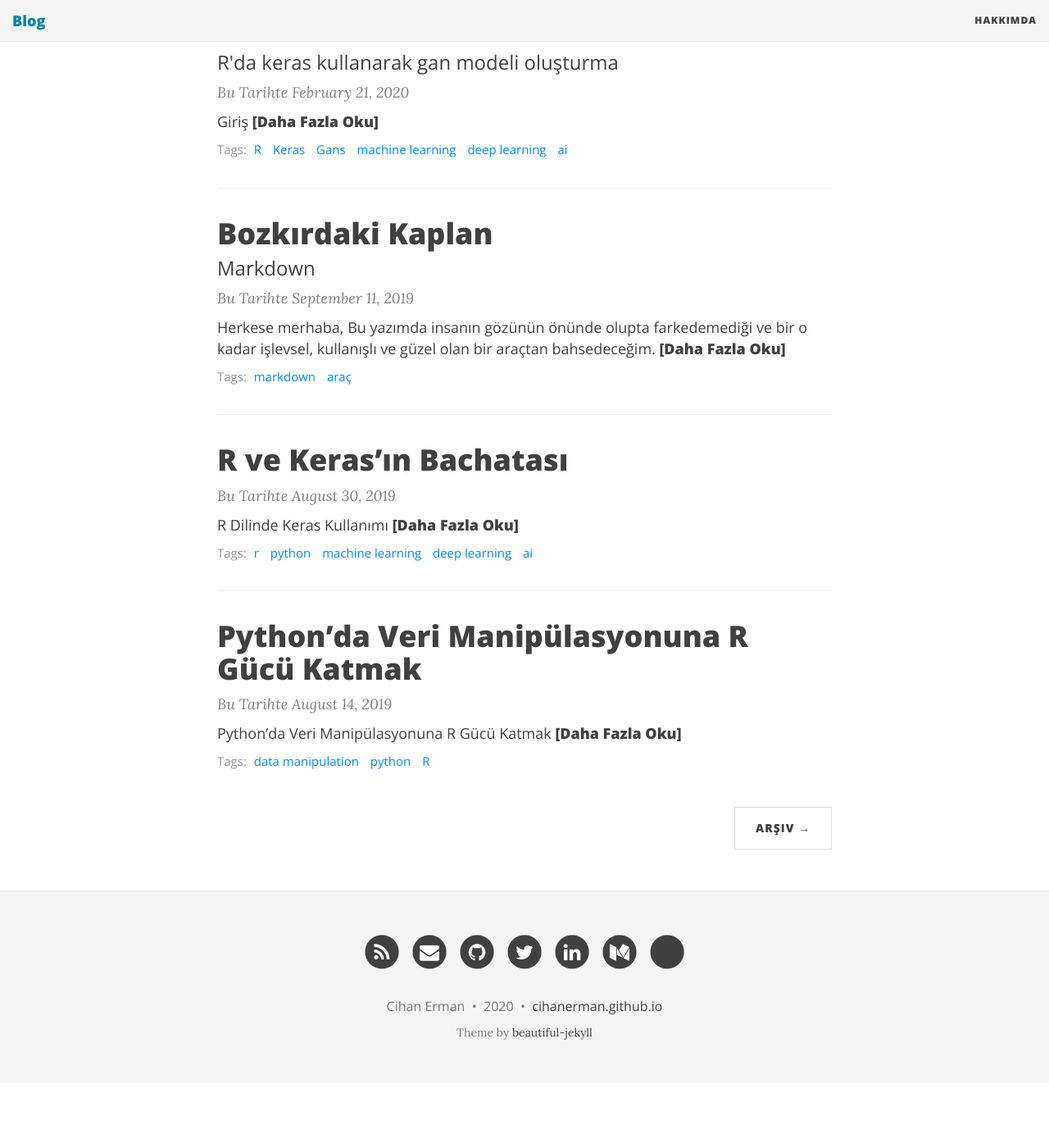
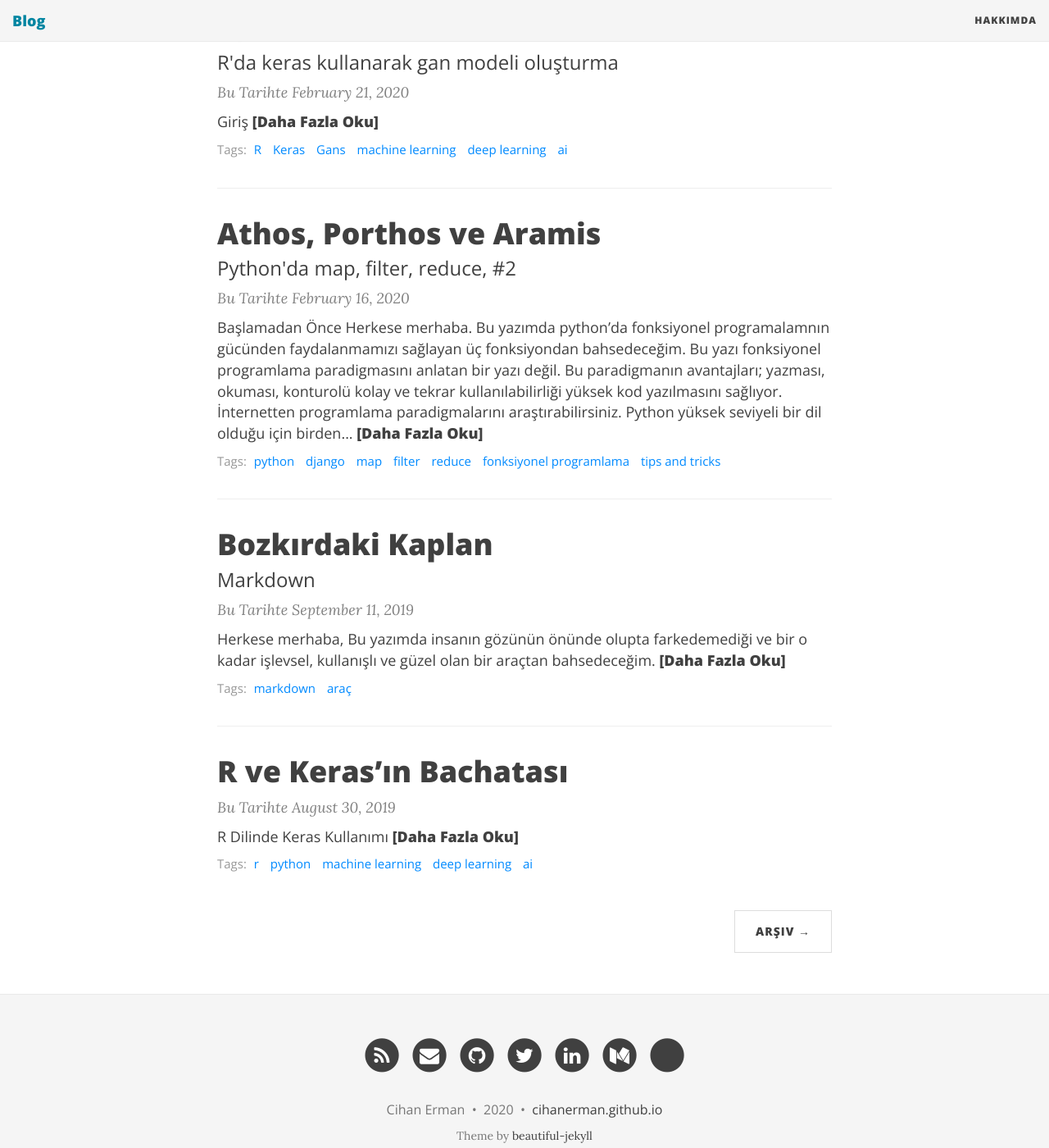
Before and after one commit to cihanerman/cihanerman.github.io, a Jekyll site: the page built from index.html, in a window 1280 px wide and 1400 px high, scrolled down 614 px. Shown: the whole window at 82% size. Built offline with Jekyll 4.4.1, drawn with Linux system fonts in a browser that asks for light colours; nearby versions of some CDN libraries; the list of posts is cut into pages by our own code; before the commit the page ends 1934 px from its top, so only the background shows below that; some of the changed lines change nothing that is shown.

Commit message:
map,reduce, filter

````diff
--- a/_posts/2020-01-26-django-genator-iterator.md
+++ b/_posts/2020-01-26-django-genator-iterator.md
@@ -3,7 +3,7 @@ title: "Büyük oyunu gör. Django'da yaratıcılar ve yineleyiciler."
 subtitle: "Django tips and tricks, #1"
 author: "Cihan Erman"
 tags: [python, django, generators, iterators, tips and tricks]
-date: '26 Ocak 2019'
+date: '26 Ocak 2020'
 layout: post
 ---
 
--- /dev/null
+++ b/_posts/2020-02-16-map-filter-reduce.md
@@ -0,0 +1,82 @@
+---
+title: "Athos, Porthos ve Aramis"
+subtitle: "Python'da map, filter, reduce, #2"
+author: "Cihan Erman"
+tags: [python, django, map, filter, reduce, fonksiyonel programlama, tips and tricks]
+date: '16 Şubat 2020'
+layout: post
+---
+
+## Başlamadan Önce
+Herkese merhaba. Bu yazımda python'da fonksiyonel programalamnın gücünden faydalanmamızı sağlayan üç fonksiyondan bahsedeceğim.
+Bu yazı fonksiyonel programlama paradigmasını anlatan bir yazı değil. Bu paradigmanın avantajları; yazması, okuması, konturolü kolay ve tekrar kullanılabilirliği yüksek kod yazılmasını sağlıyor. İnternetten programlama paradigmalarını araştırabilirsiniz. Python yüksek seviyeli bir dil olduğu için birden fazla programlama paradigmanı destekliyor. Python gerçekten çok iyi bir araç. [Burada](https://book.pythontips.com/en/latest/map_filter.html) birazdan anlatacağım üç fonksiyonla ilgili daha fazla bilgi edinebilirsiniz.
+
+Programlamada döngüler kullanırız( hadi ya! ). Ama döngü gibi, if gibi yapılar programı yavaşlatır. Mecbursak elbette bu yapıları kullanacağız. Ama ya o kadar mecbur değilsek. Hadi Harzırsak başlayalım.
+
+### Hein Map !
+`map` fonksiyonu pythondaki yüksek seviyeli fonksiyonlardan biri, paremetre olarak başka fonksiyonları alabiliyor. Python'da yerleşik geliyor ve iyi optimize edilmiş bir fonksiyon olduğu için çok hızlı çalışıyor. Bir liste yada itere edilebilen bir veri yapısına sahip olduğumuzu düşünelim.( Bir dünya hayal edin herkes mutlu, herkes şen ) Elimizdeki bu yapının her bir elamanına bir işlem uygulamak istiyoruz. Bu durumda ne yaparız? Cevap; Döngü dönmeyiz. Biliyorum programlamaya başlarken insanlara böyle öğretiyorlar, bana da böyle öğretmişlerdi. Böyle öğretmek muhtemelen daha mantıklıdır. Ama aydınlığa ulaşmak istiyorsanız, çok çalışmalı, mücadele etmeli ve daha fazla öğrenmelisiniz. En azından ben öyle yapıyorum. Evet konumuza dönecek olurak, mümkün olduğunca döngü kullanmıyoruz. Python'da bunu bizze sağlayan fonksiyonlardan birde `map`. Kulanımı basit;
+```python
+items = [1, 2, 3, 4, 5]
+squared = list(map(lambda x: x**2, items))
+```
+`map`fonksiyonu ilk parametre olarak bir fonksiyon alıyor ki bu fonksiyon herbir elemana yapmak istediğiniz işlemi yapıyor, ikinci parametre olarakda itere olabilen veri yapsını ve fonksiyonu veri yapısına uyguluyor. Tabi bunu işlemi çok hızlı, temiz bir yapıyla yapıyor. Yazması kolay, anlaması kolay ve performanslı. Karmaşık yapılarıda destekliyor.
+
+```python
+def multiply(x):
+    return (x*x)
+def add(x):
+    return (x+x)
+
+funcs = [multiply, add]
+for i in range(5):
+    value = list(map(lambda x: x(i), funcs))
+    print(value)
+
+# Output:
+# [0, 0]
+# [1, 2]
+# [4, 4]
+# [9, 6]
+# [16, 8]
+```
+
+### Filter: Sen Gelme Ulan Ayı !
+`filter` aynı map gibi çalışıyor. Tek fark foksiyonumuz veri yapımızın her elemanına bir `True False` sonucu döndürüyor. `True` dönenler filtreden geçmiş oluyor. Örnek vermek gerekirse;
+
+```python
+number_list = range(-5, 5)
+less_than_zero = list(filter(lambda x: x < 0, number_list))
+print(less_than_zero)
+
+# Output: [-5, -4, -3, -2, -1]
+```
+
+`map`fonksiyonu gibi `filter` fonksiyonu da daha karmaşık işlemleri destekliyor. Ayrıca `lambda` hakkında bilginiz yoksa mutlaka öğrenin.
+
+### Reduce: Benden Tek Bir Şey Bekle !
+`reduce` fonksiyonunu kullanmak için python ile birlikte gelen functools kütüphanesinden import etmemiz gerekiyor `from functools import reduce`. `reduce` bir çeşit indirgeme işlemi yapıyor. Bir liste veriyoruz ve bize fonksiyonumuza göre tek bir sonuç dönüyor. Örnek verelim;
+
+```python
+from functools import reduce
+product = reduce((lambda x, y: x * y), [1, 2, 3, 4])
+
+# Output: 24
+```
+
+ya da
+
+```python
+from functools import reduce
+product = reduce(lambda x, y:  (x[0] + y[0], x[1] + y[1])), [(1, 2), (3, 4), (5,6)])
+
+# Output: (9, 12)
+```
+
+Sanırım örneklerle `reduce`'un hangi amaçla kullanılacağını anlatabilmişimdir.
+
+### Bunlardan Başka Var mı?
+
+numpy, functools, itertools, operator, collections gibi kütüphaneleri öğrenip daha aktif kullanmaya çalışabilriz. Bu kütüphaneler genellikle bir topluluk tarafından geliştiriler ve epey optimize kütüphanelerdir. Ayrıca generators kullanımı ve fonksiyonel programlama hakkında daha fazla şey öğrenmenizide öneririm.
+
+## Sonuç
+Bu üç fonksiyon özellikle büyük veri kümelerinde çalışıyorsanız çok işinize yarayacaktır. Hem hızlı işlem, hem daha okunaklı ve temiz bir kod yazmış olursunuz. Ben bir for yazmam gerektiğinde kendime ilk sorduğum soru; Bu işi bu üç fonksiyonla ya da başka benzeri bir fonksiyonla yazabilirmiyim diye sorguluyorum. Böyle fonksiyonları kendinizde yazabilirsiniz. Başlangıçta bu fonksiyonları kullanmak çok fayda sağlayacaktır. Bu yazınında sonuda geldik. Sorularınızı, eklemek istediklerinizi ve yapıcı eleştirilerinizi yorumlarda benimle paylaşırsanız sevinirim. Hepinize kolay gelsin, iyi çalımalar.
````
Also changed, not shown: 2 other files.
